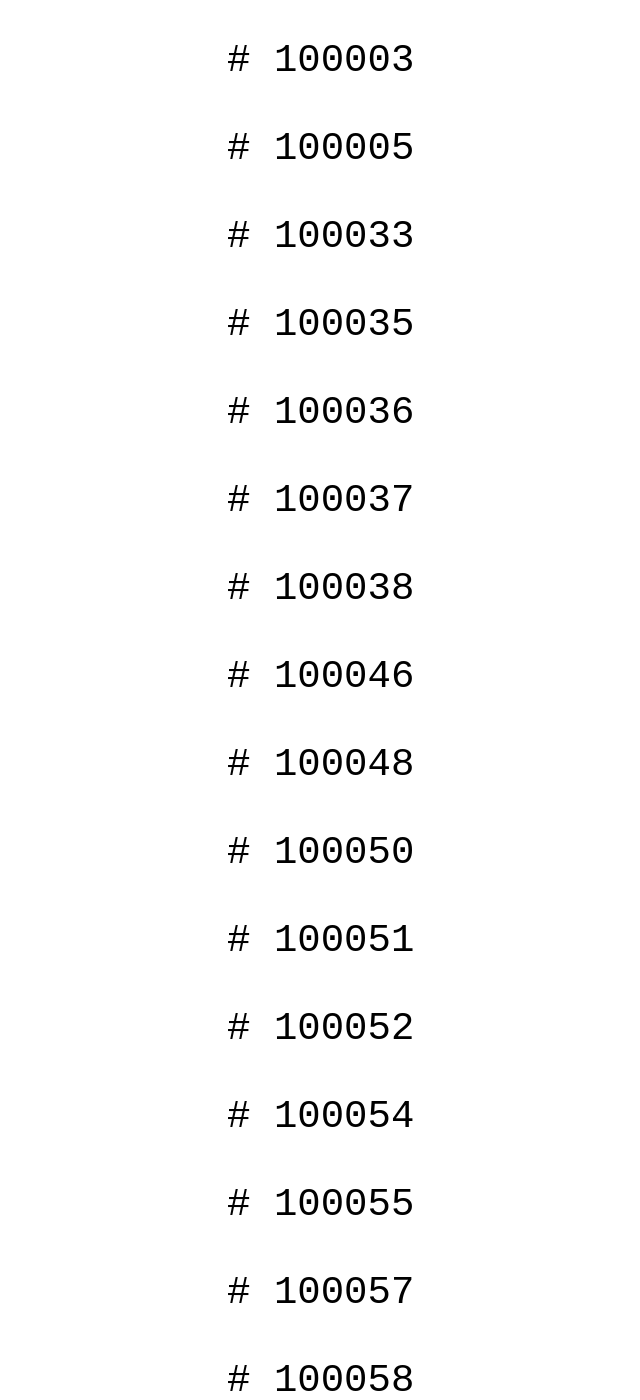
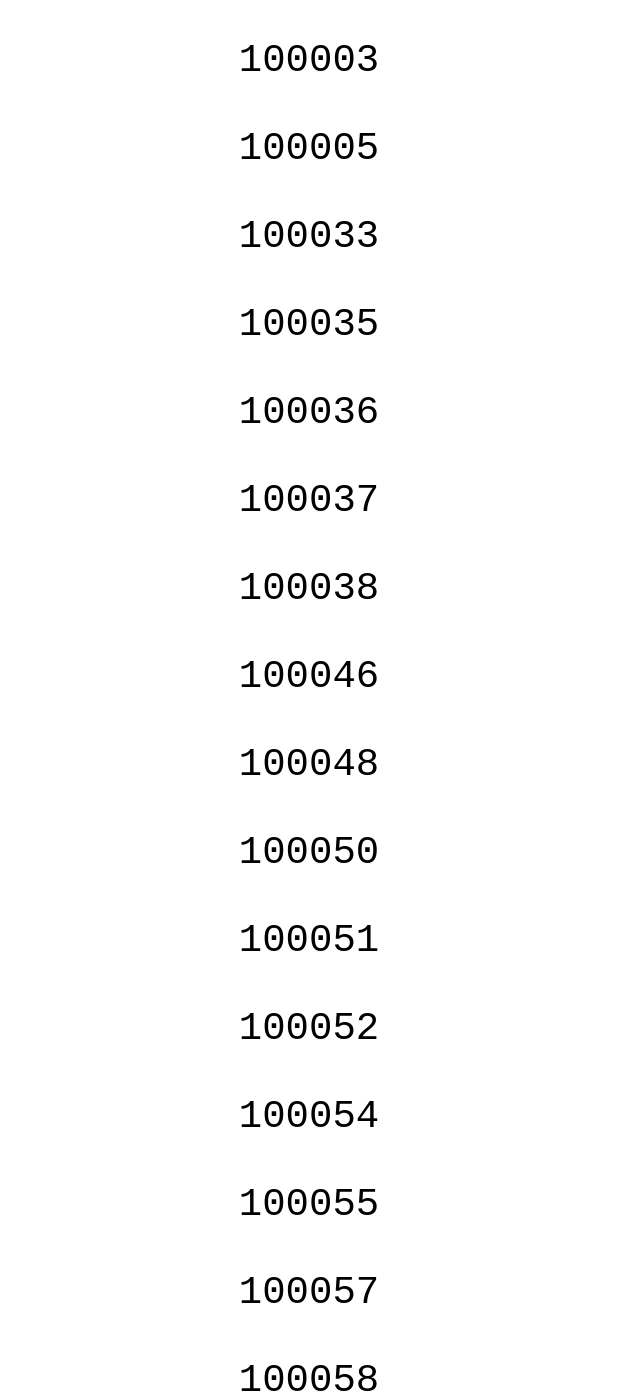
Before and after one commit to discoveruni/discoveruni.github.io, a Jekyll site: the page built from index.md, in a window 1280 px wide and 1400 px high. Shown: the whole window, without its empty margins (331-971 px from the left). Built offline with Jekyll 4.4.1, drawn with Linux system fonts in a browser that asks for light colours; some of the changed text lies outside the part shown.

Commit message:
Update index.md

```diff
--- a/index.md
+++ b/index.md
@@ -4,5 +4,5 @@ layout: default
 ---
 
 {% for hecos in site.data.hecos %}
-     # {{ hecos.code }}
+    {{ hecos.code }}
 {% endfor %}
```
